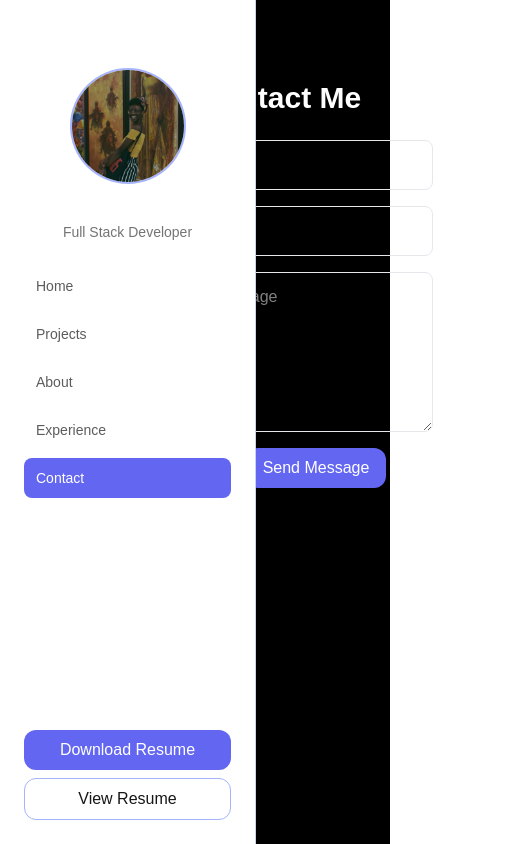
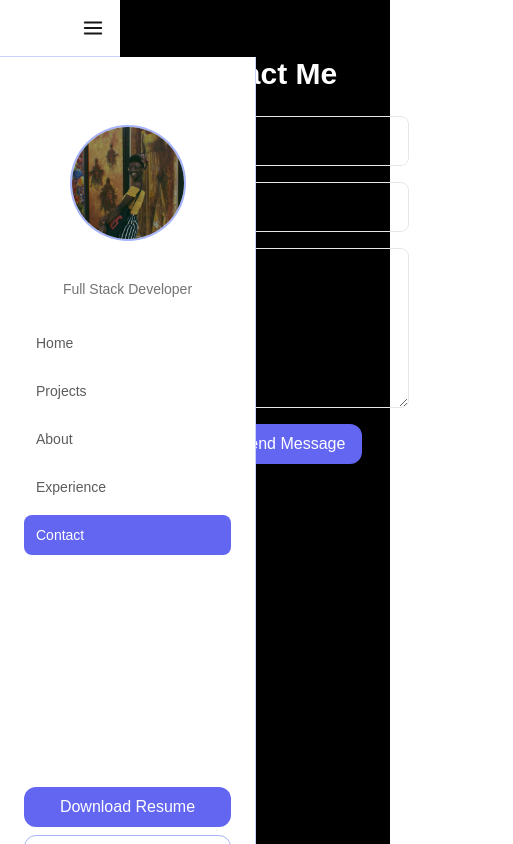
Before and after one commit to 7amarah/tamarah-portfolio, a Next.js app: page /contact in a window 390 px wide. Shown: the whole page, 513 px wide, since content can reach past the window. Built offline with nearby package versions, Linux system fonts and the light colour scheme.

Commit message:
move Sidebar component directly here and convert it to a client component

```diff
--- a/app/(app)/layout.tsx
+++ b/app/(app)/layout.tsx
@@ -1,5 +1,9 @@
+"use client";
+
+import { FiMenu } from "react-icons/fi";
+import { useEffect, useState } from "react";
 import { AnimatePresence } from "framer-motion";
-import SidebarWrapper from "@/components/layout/SidebarWrapper";
+import Sidebar from "@/components/layout/Sidebar";
 import PageTransition from "@/components/layout/PageTransition";
 
 export default function AppLayout({
@@ -7,15 +11,36 @@ export default function AppLayout({
 }: {
     children: React.ReactNode;
 }) {
+    const [isOpen, setIsOpen] = useState(false);
+
+    useEffect(() => {
+        document.body.style.overflow = isOpen ? "hidden" : "auto";
+    }, [isOpen]);
+
     return (
-        <div className="flex min-h-screen bg-black text-white">
-            <SidebarWrapper />
+        <div className="min-h-screen flex bg-black text-white">
 
-            <main className="flex-1 p-10">
+            {/* Desktop Sidebar */}
+            <div className="hidden lg:block">
+                <Sidebar isOpen={true} setIsOpen={setIsOpen} />
+            </div>
+
+            {/* Mobile Hamburger */}
+            <div className="lg:hidden fixed top-4 left-4 z-50">
+                <button onClick={() => setIsOpen(true)}>
+                    <FiMenu size={22} />
+                </button>
+            </div>
+
+            {/* Mobile Sidebar */}
+            <div className="lg:hidden">
+                <Sidebar isOpen={isOpen} setIsOpen={setIsOpen} />
+            </div>
+
+            {/* Main Content */}
+            <main className="flex-1 p-4 sm:p-6 md:p-10">
                 <AnimatePresence mode="wait">
-                    <PageTransition>
-                        {children}
-                    </PageTransition>
+                    <PageTransition>{children}</PageTransition>
                 </AnimatePresence>
             </main>
         </div>
```
